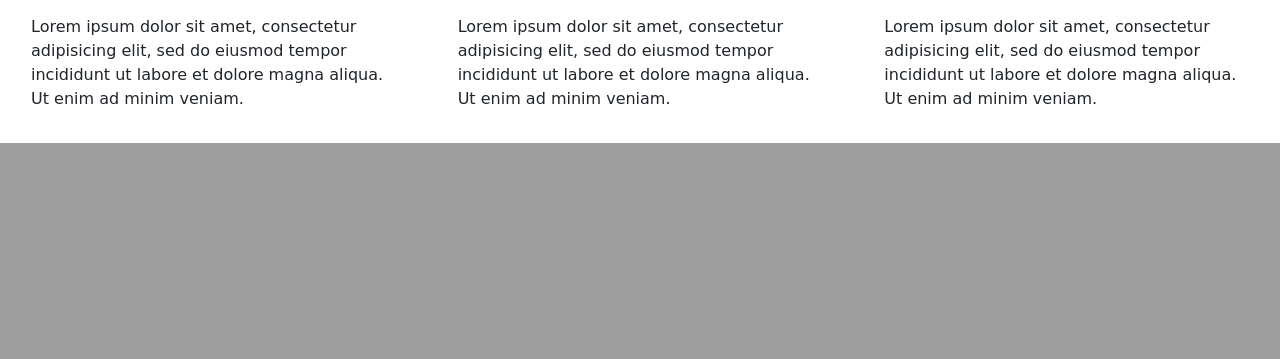
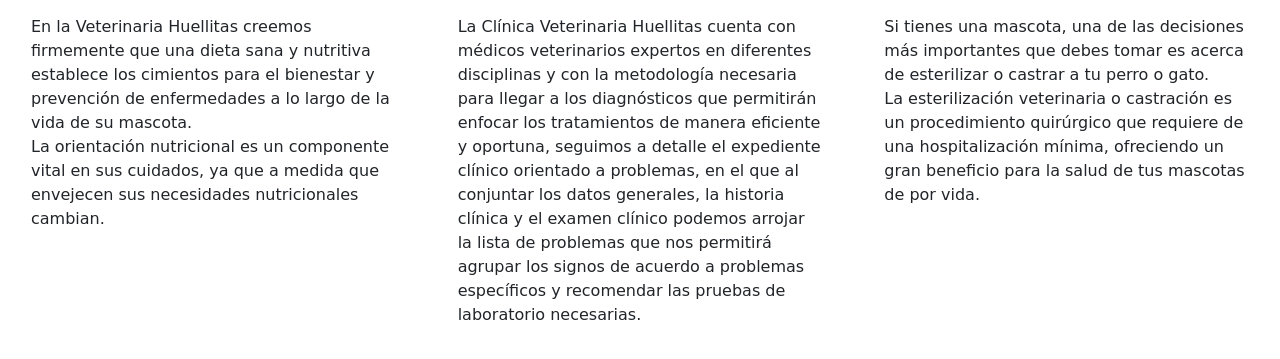
Before and after one commit to EduardoGZ18100184/ProyectoVeterinaria, a Flask app: page / in a window 1280 px wide. Shown: the part 1221-1580 px from the top of the page. Before the commit the page ends 1364 px from the top, so only its background shows below. Run offline with Flask 2, Linux system fonts and the light colour scheme; some libraries are stand-ins or nearby versions; some web fonts are replaced.

Commit message:
index actualizado

```diff
--- a/templates/Index.html
+++ b/templates/Index.html
@@ -64,7 +64,7 @@
 
 		<div class="row bg-img-principal align-items-center">
 			<div>
-				<h3 class="font-color-general">Clínica veterinaria que en verdad se preocupa por tu 🐕</h3>
+				<h3 align="center" class="font-color-general">Clínica veterinaria que en verdad se preocupa por tu mascota 🐕🐈</h3><br>
 				<p>
 					Tenemos más de 10 años ofreciendo nuestros servicios a personas como tú, que necesitan la mejor atención para su mascota.
 				</p>
@@ -90,30 +90,30 @@
 
 		<div class="row">
 			<div class="col-12 col-lg-4">
-				<h5 class="font-color-general text-center p-3">Nutrición</h5>
+				<h5 class="font-color-general text-center p-3">Evaluación Nutricional</h5>
 				<img src="https://escuelaclinica.lat/wp-content/uploads/LCSA166.jpg" class="img-fluid" alt="imagen nutricion">
 				<p class="p-3">
-					Lorem ipsum dolor sit amet, consectetur adipisicing elit, sed do eiusmod
-					tempor incididunt ut labore et dolore magna aliqua. Ut enim ad minim veniam.
+					En la Veterinaria Huellitas creemos firmemente que una dieta sana y nutritiva establece los cimientos para el bienestar y prevención de enfermedades a lo largo de la vida de su mascota. <br>
+					La orientación nutricional es un componente vital en sus cuidados, ya que a medida que envejecen sus necesidades nutricionales cambian.
 				</p>
 
 			</div>
 
 			<div class="col-12 col-lg-4">
-				<h5 class="font-color-general text-center p-3">Chequeo General</h5>
+				<h5 class="font-color-general text-center p-3">Consulta General</h5>
 				<img src="https://papelmatic.com/wp-content/uploads/2019/09/papelmatic-higiene-profesional-limpieza-desinfeccion-clinicas-veterinarias.jpg" class="img-fluid" alt="imagen chequeo">
 				<p class="p-3">
-					Lorem ipsum dolor sit amet, consectetur adipisicing elit, sed do eiusmod
-					tempor incididunt ut labore et dolore magna aliqua. Ut enim ad minim veniam.
+					La Clínica Veterinaria Huellitas cuenta con médicos veterinarios expertos en diferentes disciplinas y con la metodología necesaria para llegar a los diagnósticos que permitirán enfocar los tratamientos de manera eficiente y oportuna, seguimos a detalle el expediente clínico orientado a problemas, en el que al conjuntar los datos generales, la historia clínica y el examen clínico podemos arrojar la lista de problemas que nos permitirá agrupar los signos de acuerdo a problemas específicos y recomendar las pruebas de laboratorio necesarias.
 				</p>
 			</div>
 
 			<div class="col-12 col-lg-4">
-				<h5 class="font-color-general text-center p-3">Masaje</h5>
+				<h5 class="font-color-general text-center p-3">Esterilización</h5>
 				<img src="https://theeducatedmachine.com/wp-content/uploads/2021/05/Medicina-veterinaria.jpg" class="img-fluid" alt="imagen masaje">
 				<p class="p-3">
-					Lorem ipsum dolor sit amet, consectetur adipisicing elit, sed do eiusmod
-					tempor incididunt ut labore et dolore magna aliqua. Ut enim ad minim veniam.
+					Si tienes una mascota, una de las decisiones más importantes que debes tomar es acerca de esterilizar o castrar a tu perro o gato.
+					<br>
+					La esterilización veterinaria o castración es un procedimiento quirúrgico que requiere de una hospitalización mínima, ofreciendo un gran beneficio para la salud de tus mascotas de por vida.
 				</p>
 			</div>
 
--- a/templates/style.css
+++ b/templates/style.css
@@ -40,7 +40,6 @@
 	background-color: rgb(244, 246, 251);
 }
 
-
 /* estilos específicos para pantallas menores a 992px (menor que lg de bootstrap) */
 @media only screen and (max-width : 992px) {
 
```
